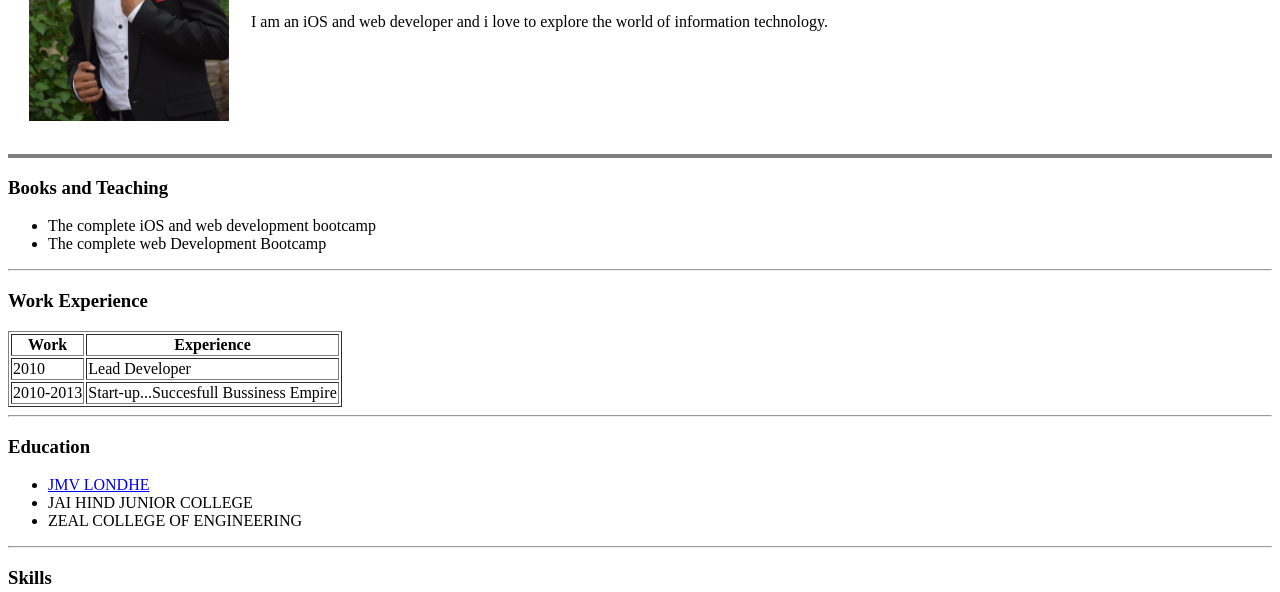
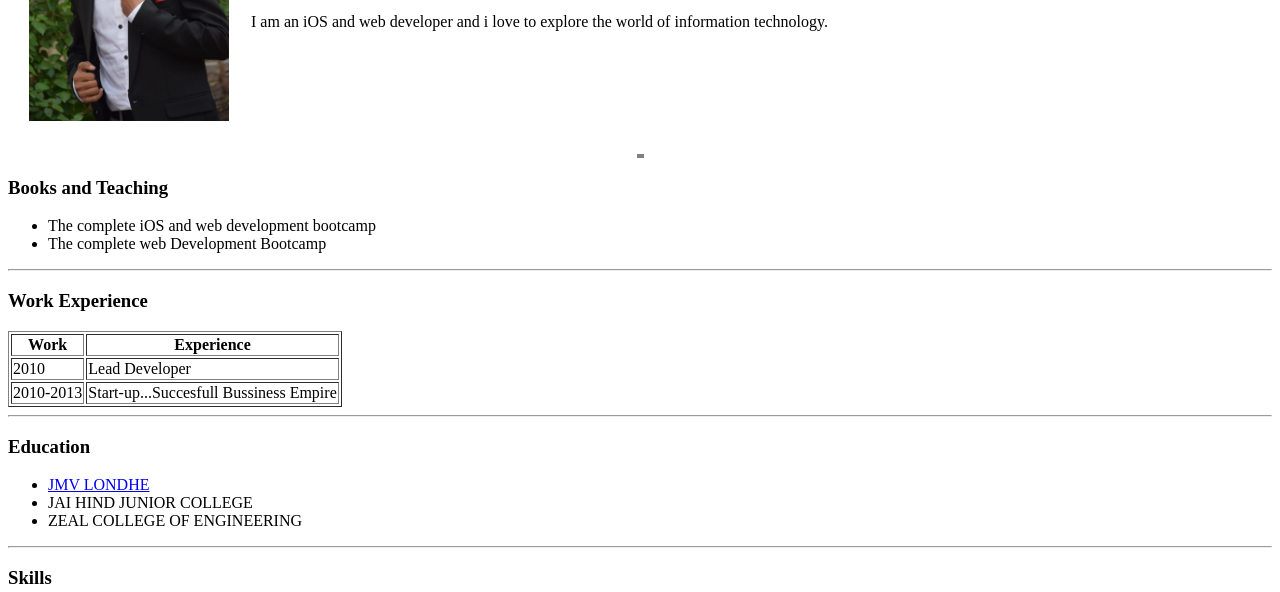
Before and after one commit to bDnyanesh/cv, a plain HTML site: page index.html in a window 1280 px wide. Shown: the part 208-800 px from the top of the page. Drawn offline with Linux system fonts and the light colour scheme.

Commit message:
Update index.html

```diff
--- a/index.html
+++ b/index.html
@@ -11,7 +11,7 @@
             <p>I am an iOS and web developer and i love to explore the world of information technology.</p></td>
     </table>
 
-    <hr size="4" noshade>
+    <hr border="" width=5px heitht=0px border-top-style="dotted" border-width="5px" size="4" noshade>
     <h3>Books and Teaching</h3>
     <ul>
         <li>The complete iOS and web development bootcamp</li>
```
